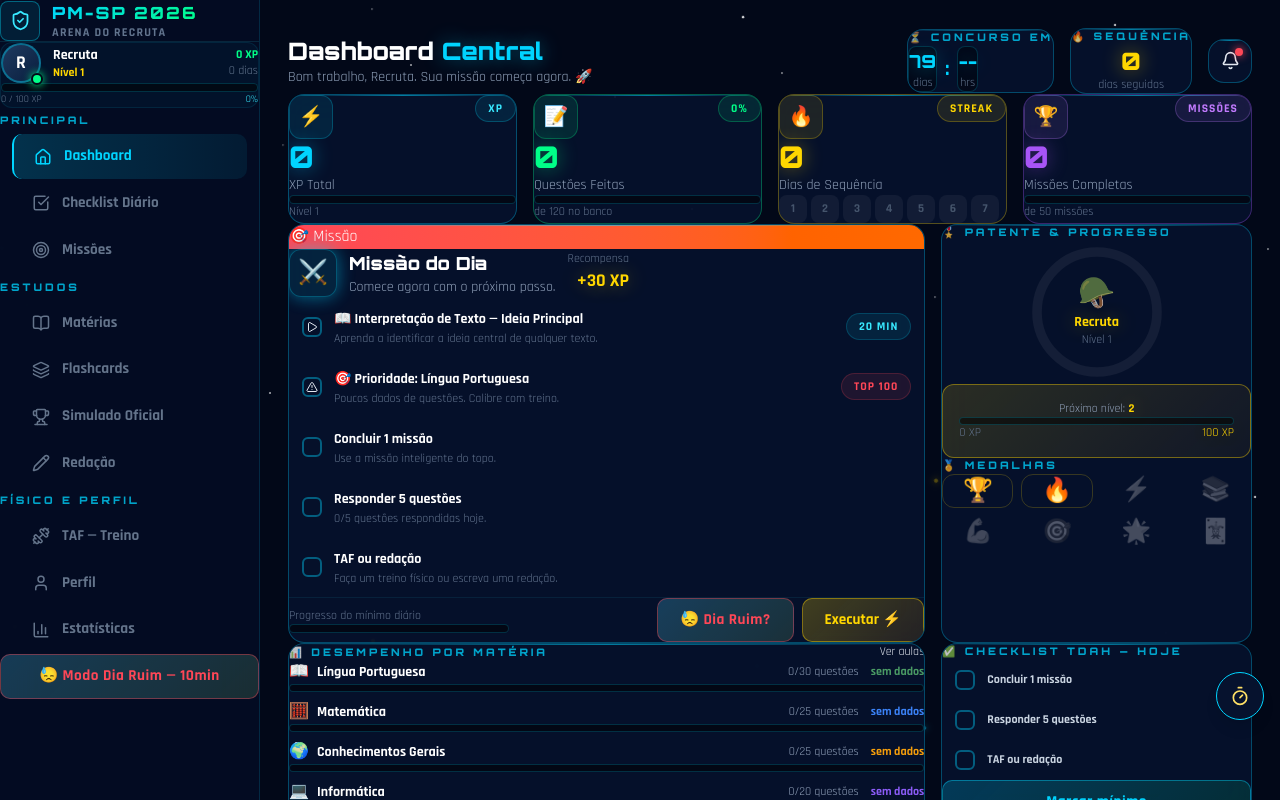
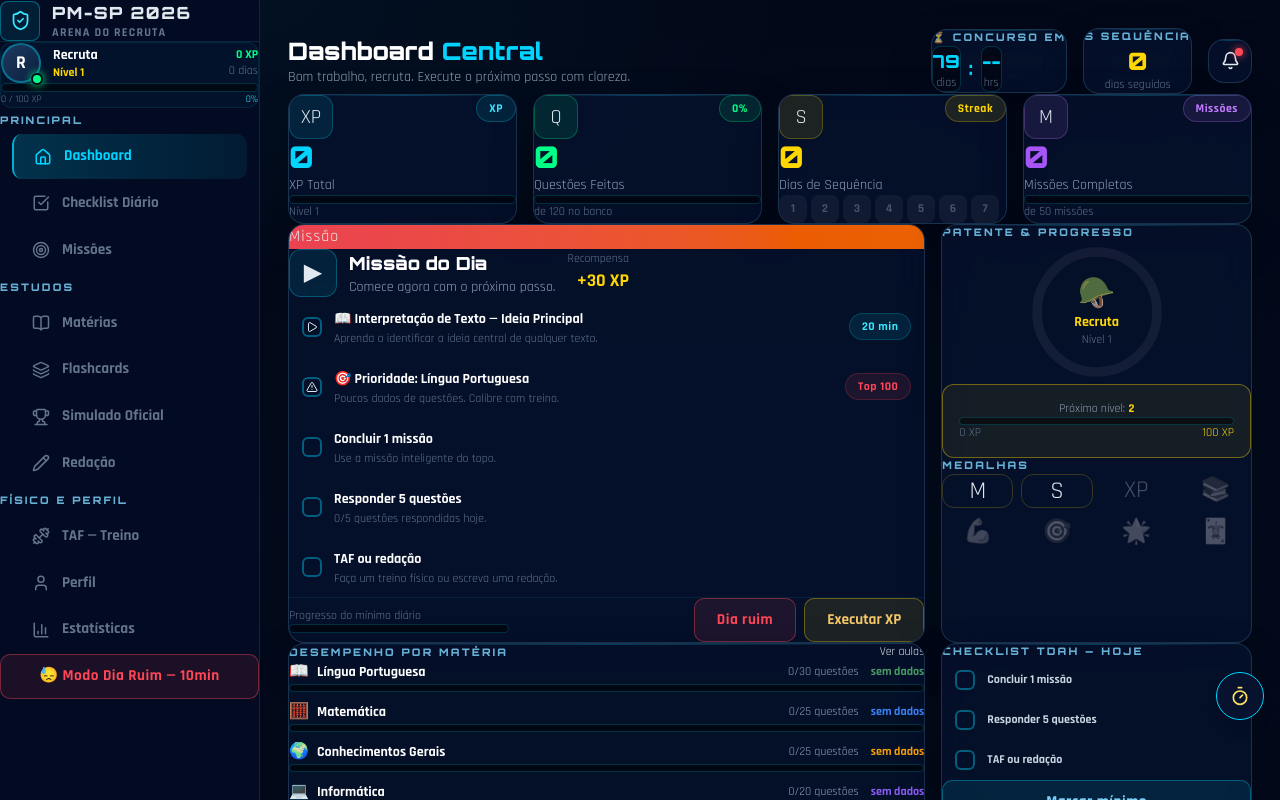
Before and after one commit to wesley956/pm26, a React (Vite) app: page / in a window 1280 px wide. Shown: the top 800 px of the page. Built offline with nearby package versions, Linux system fonts and the light colour scheme.

Commit message:
Tone down neon UI into premium tactical style

```diff
--- a/src/components/Dashboard.tsx
+++ b/src/components/Dashboard.tsx
@@ -91,7 +91,7 @@ export default function Dashboard({ onNavigate }: { onNavigate: (tab: string, da
             Dashboard <span className="neon-blue">Central</span>
           </h1>
           <p className="mt-1 text-sm text-slate-400">
-            Bom trabalho, Recruta. Sua missão começa agora. 🚀
+            Bom trabalho, recruta. Execute o próximo passo com clareza.
           </p>
         </div>
 
@@ -112,7 +112,7 @@ export default function Dashboard({ onNavigate }: { onNavigate: (tab: string, da
           </div>
 
           <div className="card px-4 py-3 text-center">
-            <div className="section-label mb-1">🔥 Sequência</div>
+            <div className="section-label mb-1">S Sequência</div>
             <div className="font-orbitron text-2xl font-black neon-gold">{profile.streak}</div>
             <div className="text-xs text-slate-500">dias seguidos</div>
           </div>
@@ -128,7 +128,7 @@ export default function Dashboard({ onNavigate }: { onNavigate: (tab: string, da
         <div className="card stat-card-blue p-5">
           <div className="mb-3 flex items-start justify-between">
             <div className="flex h-11 w-11 items-center justify-center rounded-xl border border-cyan-400/25 bg-cyan-400/10 text-xl">
-              ⚡
+              XP
             </div>
             <span className="badge border border-cyan-400/25 bg-cyan-400/10 text-pm-400">XP</span>
           </div>
@@ -143,7 +143,7 @@ export default function Dashboard({ onNavigate }: { onNavigate: (tab: string, da
         <div className="card stat-card-green p-5">
           <div className="mb-3 flex items-start justify-between">
             <div className="flex h-11 w-11 items-center justify-center rounded-xl border border-success/25 bg-success/10 text-xl">
-              📝
+              Q
             </div>
             <span className="badge border border-success/25 bg-success/10 text-success">{accuracy}%</span>
           </div>
@@ -158,7 +158,7 @@ export default function Dashboard({ onNavigate }: { onNavigate: (tab: string, da
         <div className="card stat-card-gold p-5">
           <div className="mb-3 flex items-start justify-between">
             <div className="flex h-11 w-11 items-center justify-center rounded-xl border border-gold-500/25 bg-gold-500/10 text-xl">
-              🔥
+              S
             </div>
             <span className="badge border border-gold-500/25 bg-gold-500/10 text-gold-500">Streak</span>
           </div>
@@ -174,7 +174,7 @@ export default function Dashboard({ onNavigate }: { onNavigate: (tab: string, da
                     : 'bg-white/5 text-slate-600'
                 }`}
               >
-                {i < Math.min(7, profile.streak) ? '🔥' : i + 1}
+                {i < Math.min(7, profile.streak) ? 'S' : i + 1}
               </div>
             ))}
           </div>
@@ -183,7 +183,7 @@ export default function Dashboard({ onNavigate }: { onNavigate: (tab: string, da
         <div className="card stat-card-purple p-5">
           <div className="mb-3 flex items-start justify-between">
             <div className="flex h-11 w-11 items-center justify-center rounded-xl border border-purple-400/25 bg-purple-400/10 text-xl">
-              🏆
+              M
             </div>
             <span className="badge border border-purple-400/25 bg-purple-400/10 text-purple-400">Missões</span>
           </div>
@@ -199,12 +199,12 @@ export default function Dashboard({ onNavigate }: { onNavigate: (tab: string, da
       <section className="mb-6 grid grid-cols-1 gap-4 lg:grid-cols-3">
         <div className="card p-6 lg:col-span-2">
           <div className="mission-priority bg-gradient-to-r from-danger to-orange-500 text-white">
-            🎯 Missão
+            Missão
           </div>
 
           <div className="mb-5 mt-2 flex items-center gap-3">
             <div className="pulse-glow flex h-12 w-12 items-center justify-center rounded-xl border border-cyan-400/30 bg-cyan-400/10 text-2xl">
-              ⚔️
+              ▶
             </div>
 
             <div>
@@ -268,17 +268,17 @@ export default function Dashboard({ onNavigate }: { onNavigate: (tab: string, da
 
             <div className="flex gap-2">
               <button className="btn-glow !border-danger/40 !bg-danger/10 !text-danger" onClick={() => navigateToAction(true)}>
-                😓 Dia Ruim?
+                Dia ruim
               </button>
               <button className="btn-gold" onClick={() => navigateToAction(false)}>
-                Executar ⚡
+                Executar XP
               </button>
             </div>
           </div>
         </div>
 
         <div className="card p-5">
-          <div className="section-label mb-4">🎖️ Patente & Progresso</div>
+          <div className="section-label mb-4">Patente & Progresso</div>
 
           <div className="mb-4 flex justify-center">
             <div className="relative h-36 w-36">
@@ -324,9 +324,9 @@ export default function Dashboard({ onNavigate }: { onNavigate: (tab: string, da
           </div>
 
           <div className="space-y-2">
-            <div className="section-label mb-2">🏅 Medalhas</div>
+            <div className="section-label mb-2">Medalhas</div>
             <div className="grid grid-cols-4 gap-2">
-              {['🏆','🔥','⚡','📚','💪','🎯','🌟','🃏'].map((m, i) => {
+              {['M','S','XP','📚','💪','🎯','🌟','🃏'].map((m, i) => {
                 const earned = i < Math.max(1, Math.min(8, profile.medals.length || 2));
                 return (
                   <div
@@ -348,7 +348,7 @@ export default function Dashboard({ onNavigate }: { onNavigate: (tab: string, da
       <section className="mb-6 grid grid-cols-1 gap-4 lg:grid-cols-3">
         <div className="card p-6 lg:col-span-2">
           <div className="mb-5 flex items-center justify-between">
-            <div className="section-label">📊 Desempenho por Matéria</div>
+            <div className="section-label">Desempenho por Matéria</div>
             <button className="tab-btn active text-xs" onClick={() => onNavigate('subjects')}>Ver aulas</button>
           </div>
 
@@ -391,7 +391,7 @@ export default function Dashboard({ onNavigate }: { onNavigate: (tab: string, da
 
         <div className="space-y-4">
           <div className="card p-5">
-            <div className="section-label mb-3">✅ Checklist TDAH — Hoje</div>
+            <div className="section-label mb-3">Checklist TDAH — Hoje</div>
             <div className="space-y-1">
               {dailyChecklist.items.map(item => (
                 <div key={item.id} className={`check-item ${item.done ? 'done' : ''}`}>
@@ -413,7 +413,7 @@ export default function Dashboard({ onNavigate }: { onNavigate: (tab: string, da
           </div>
 
           <div className="card p-5">
-            <div className="section-label mb-3">⚡ Atalhos</div>
+            <div className="section-label mb-3">XP Atalhos</div>
             <div className="grid grid-cols-2 gap-2">
               <button className="btn-glow text-sm" onClick={() => onNavigate('simulados')}>
                 <Trophy size={15} /> Simulado
--- a/src/index.css
+++ b/src/index.css
@@ -449,3 +449,133 @@ input:focus, textarea:focus, select:focus {
   .card { border-radius: 14px; }
   .main-content { padding-left: 12px; padding-right: 12px; }
 }
+
+/* UI 4.1 — Premium Tactical Calm
+   Reduz o exagero gamer e mantém identidade futurista madura. */
+
+body {
+  background:
+    radial-gradient(ellipse 70% 45% at 20% 0%, rgba(0, 212, 255, 0.045) 0%, transparent 60%),
+    radial-gradient(ellipse 55% 38% at 85% 100%, rgba(168, 85, 247, 0.035) 0%, transparent 60%),
+    linear-gradient(180deg, #020818 0%, #030a1c 52%, #020818 100%);
+}
+
+body::after {
+  opacity: 0.45;
+}
+
+.star,
+.particle {
+  display: none !important;
+}
+
+.neon-blue,
+.neon-green,
+.neon-gold,
+.neon-red,
+.neon-purple {
+  text-shadow: none;
+}
+
+.sidebar-logo {
+  background: none;
+  -webkit-background-clip: initial;
+  -webkit-text-fill-color: initial;
+  color: #e2e8f0;
+  letter-spacing: 1.4px;
+}
+
+.section-label {
+  color: #7dd3fc;
+  opacity: 0.82;
+  letter-spacing: 2.2px;
+}
+
+.card {
+  background: rgba(6, 18, 46, 0.74);
+  border-color: rgba(125, 211, 252, 0.18);
+  box-shadow: 0 18px 44px rgba(0, 0, 0, 0.22);
+}
+
+.card::before {
+  opacity: 0.45;
+}
+
+.card:hover {
+  transform: none;
+  border-color: rgba(125, 211, 252, 0.30);
+  box-shadow: 0 18px 44px rgba(0, 0, 0, 0.26);
+}
+
+.btn-glow,
+.btn-primary {
+  background: rgba(0, 212, 255, 0.10);
+  border-color: rgba(0, 212, 255, 0.34);
+  color: #7dd3fc;
+  box-shadow: none;
+}
+
+.btn-glow:hover,
+.btn-primary:hover {
+  background: rgba(0, 212, 255, 0.16);
+  box-shadow: none;
+  transform: translateY(-1px);
+}
+
+.btn-gold {
+  background: rgba(255, 215, 0, 0.10);
+  border-color: rgba(255, 215, 0, 0.34);
+  color: #f4c76b;
+  box-shadow: none;
+}
+
+.btn-gold:hover {
+  background: rgba(255, 215, 0, 0.16);
+  box-shadow: none;
+  transform: translateY(-1px);
+}
+
+.xp-bar-fill,
+.progress-bar-fill {
+  box-shadow: none;
+}
+
+.xp-bar-fill::after,
+.progress-bar-fill::after {
+  display: none;
+}
+
+.pulse-glow {
+  animation: none;
+  box-shadow: none !important;
+}
+
+.badge {
+  letter-spacing: 0.5px;
+  text-transform: none;
+}
+
+.nav-item {
+  font-weight: 700;
+}
+
+.nav-item:hover,
+.nav-item.active {
+  border-left-color: rgba(0, 212, 255, 0.8);
+}
+
+.mission-priority {
+  letter-spacing: 1px;
+  opacity: 0.92;
+}
+
+.stat-card-blue:hover,
+.stat-card-green:hover,
+.stat-card-gold:hover,
+.stat-card-purple:hover {
+  box-shadow: 0 18px 44px rgba(0, 0, 0, 0.24);
+}
+
+.rank-badge {
+  background: rgba(255, 215, 0, 0.07);
+}
```
